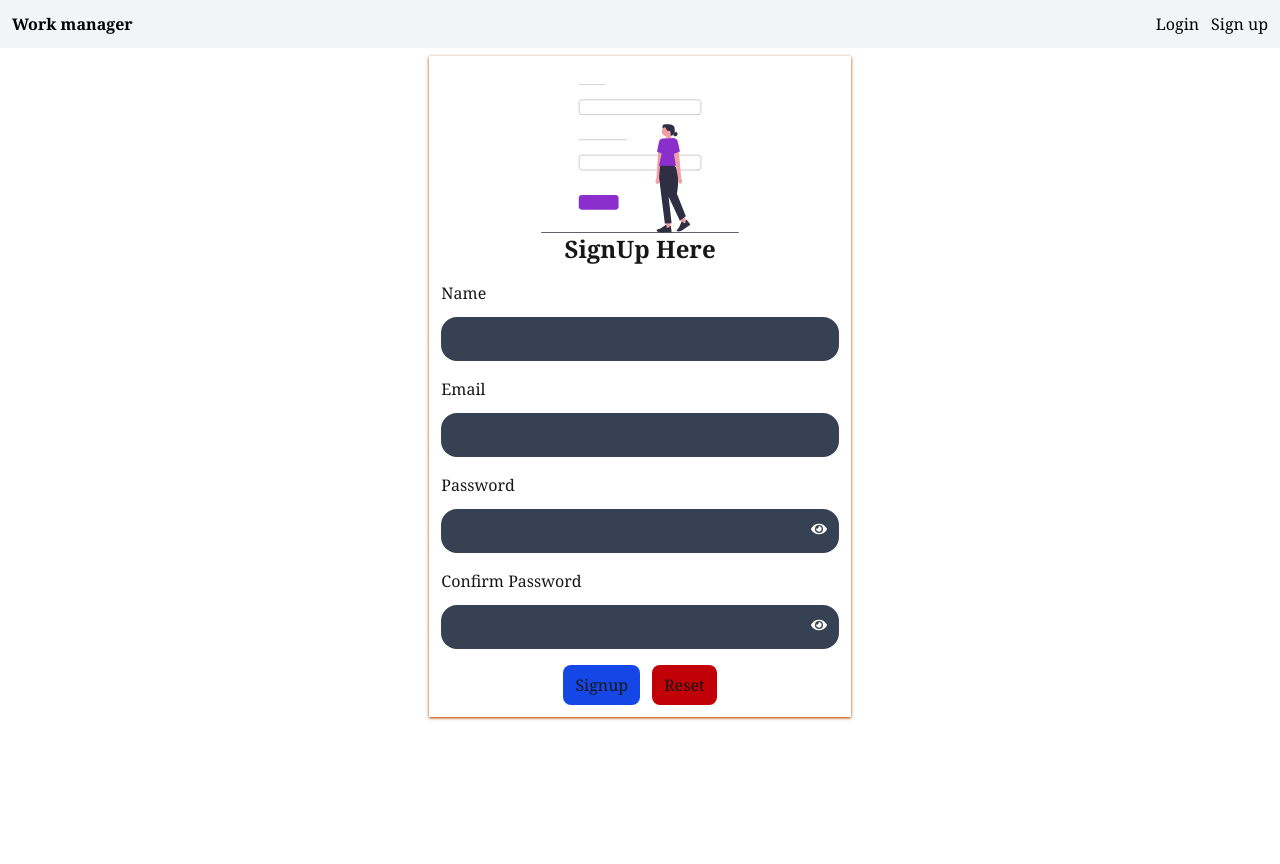
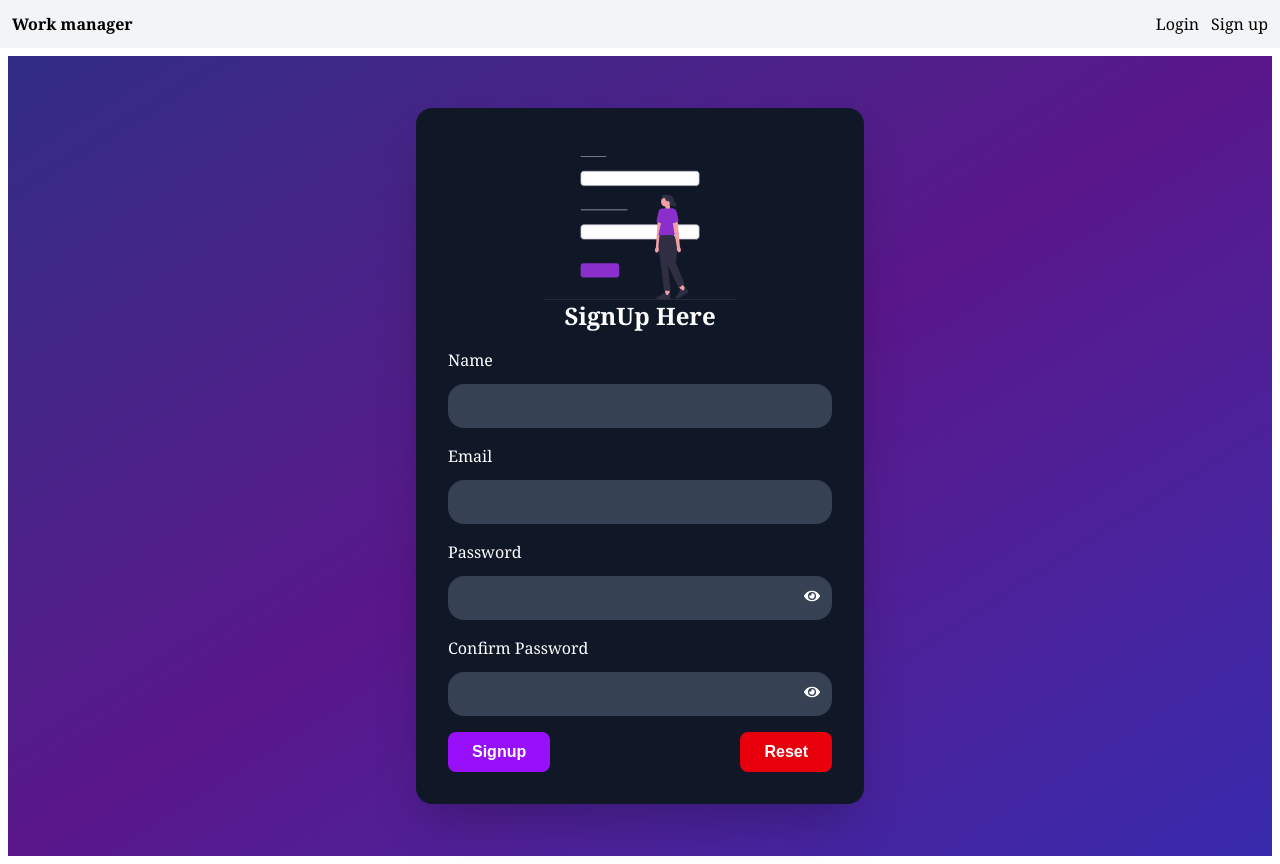
Before and after one commit to Suraj-kumar-pattnayak/Work_Manager, a Next.js app: page /signup in a window 1280 px wide. Before the commit the page ends 800 px from the top, so only its background shows below. Built offline with nearby package versions, Linux system fonts and the light colour scheme; no server answers.

Commit message:
Update_f  Signup.jsx

```diff
--- a/src/app/components/Signup.jsx
+++ b/src/app/components/Signup.jsx
@@ -70,8 +70,8 @@ const [showConfirmPassword, setShowConfirmPassword] = useState(false);
 
 
   return (
-    <div className='grid grid-cols-12'>
-        <div className='col-span-4 col-start-5 shadow-amber-700 shadow p-3'>
+    <div className="min-h-screen bg-gradient-to-br from-indigo-900 via-purple-900 to-indigo-800 flex items-center justify-center p-4">
+      <div className="bg-gray-900 text-white w-full max-w-md rounded-2xl shadow-2xl p-8">
           <div className='mt-4 flex justify-center'>
                 <Image src={signupsvg}
                  style={{ width:"50%"}}
@@ -163,16 +163,16 @@ const [showConfirmPassword, setShowConfirmPassword] = useState(false);
 
 
 
-            <div className='mt-4 flex justify-center'>
+            <div className="flex items-center justify-between mt-4">
               <button
               type='submit'
-              className='bg-blue-700 hover:bg-blue-500 px-3 py-2 rounded-lg font-serif'
+              className="bg-purple-600 hover:bg-purple-700 text-white px-6 py-2 rounded-lg font-semibold transition"
               >Signup</button>
 
               <button
               type='button'
               onClick={clearData}
-              className='bg-red-700 hover:bg-red-500 px-3 py-2 rounded-lg ms-3 font-serif'
+              className="bg-red-600 hover:bg-red-700 text-white px-6 py-2 rounded-lg font-semibold transition"
               >Reset</button>
             </div>
             </form>
```
